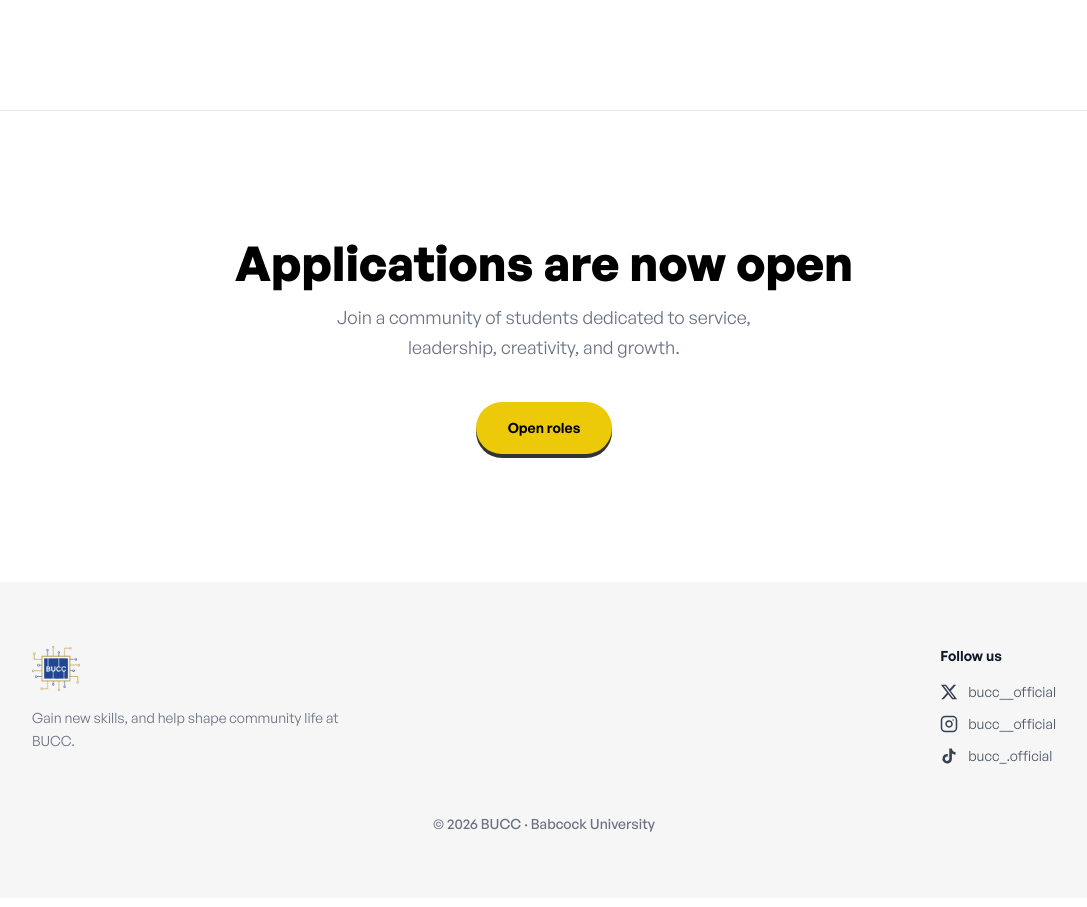
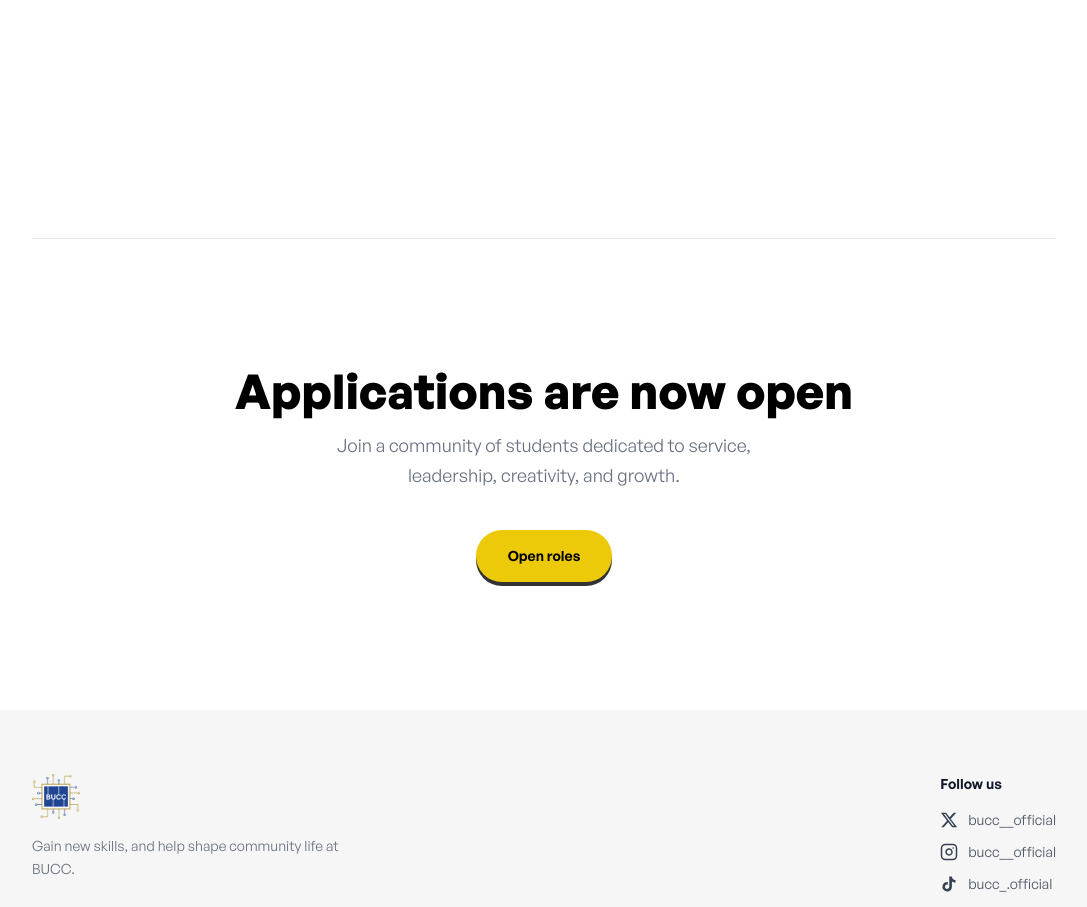
Before and after one commit to chidoziemfrancis/apply.wearebucc, a Next.js app: page / in a window 1280 px wide. Shown: the part 3576-4483 px from the top of the page, without its empty margins (96-1183 px from the left). Built offline with nearby package versions, Linux system fonts and the light colour scheme.

Commit message:
style: adjust CTA container padding and border layout for improved section alignment

```diff
--- a/components/CTA.tsx
+++ b/components/CTA.tsx
@@ -5,7 +5,8 @@ import Link from "next/link";
 
 export default function CTA() {
   return (
-    <section className="w-full bg-white px-6 py-24 md:py-32 border-t border-gray-200">
+    <section className="w-full bg-white px-6 py-24 md:py-32">
+      <div className="max-w-5xl mx-auto border-t border-[#E7E7E7] pt-24 md:pt-32">
       <motion.div
         initial={{ opacity: 0, y: 24 }}
         whileInView={{ opacity: 1, y: 0 }}
@@ -27,6 +28,7 @@ export default function CTA() {
           Open roles
         </Link>
       </motion.div>
+      </div>
     </section>
   );
 }
```
